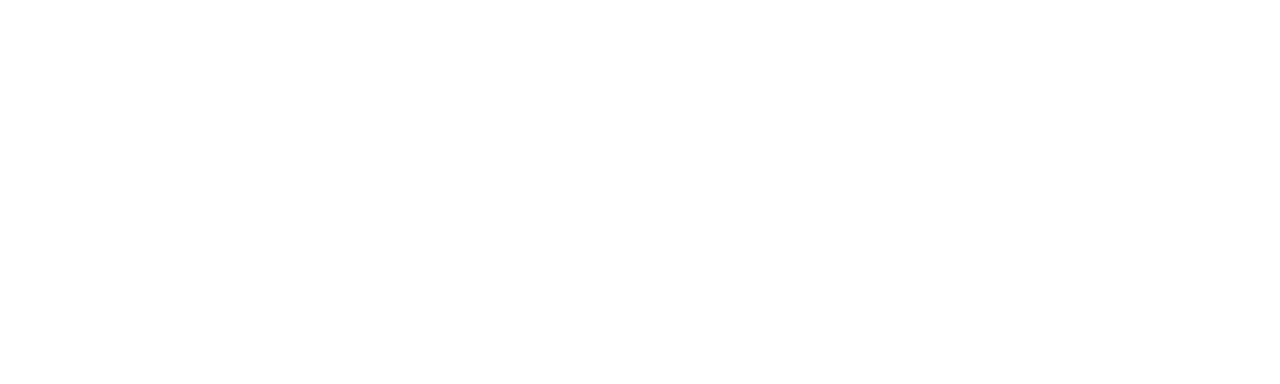
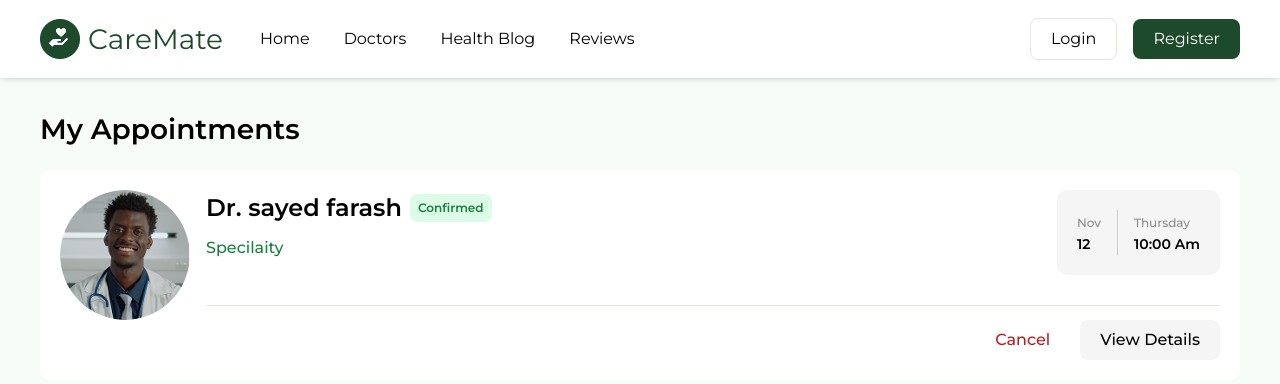
Before and after one commit to Abdalrahman-gits/careMate, a React (Vite) app: page /booked-appointments in a window 1280 px wide. Before the commit this address had no page. Shown: the top 384 px of the page. Built offline with nearby package versions, Linux system fonts and the light colour scheme.

Commit message:
style: finished desktop styling

```diff
--- a/src/App.jsx
+++ b/src/App.jsx
@@ -12,6 +12,7 @@
 import { QueryClient, QueryClientProvider } from "@tanstack/react-query";
 import { Toaster } from "react-hot-toast";
 import AuthProvider from "./contexts/AuthContext";
+import Appointments from "./pages/Appointments";
 
 const queryClient = new QueryClient();
 
@@ -31,6 +32,7 @@
               </Route>
               <Route path="/doctors" element={<Doctors />} />
               <Route path="/doctors/doctor/:id" element={<Doctor />} />
+              <Route path="/booked-appointments" element={<Appointments />} />
               <Route path="/health-blog" element={<HealthBlog />} />
               <Route path="/reviews" element={<Reviews />} />
             </Route>
--- a/src/features/doctors/AvailableDoctorCard.jsx
+++ b/src/features/doctors/AvailableDoctorCard.jsx
@@ -1,11 +1,11 @@
 import styled from "styled-components";
-// import doctor1 from "../../assets/doctor1.png";
 import Button from "../../ui/Button";
 import { RiStethoscopeLine } from "react-icons/ri";
 import { BsHourglassSplit } from "react-icons/bs";
 import Wrapper from "../../ui/Wrapper";
 import StarRating from "../../ui/StarRating";
 import { useNavigate } from "react-router-dom";
+import Image from "../../ui/ImageCircle";
 
 const StyledDoctorCard = styled.div`
   display: flex;
@@ -35,12 +35,6 @@
   & h2 {
     font-weight: 600;
   }
-`;
-
-const Image = styled.img`
-  width: 15rem;
-  height: 15rem;
-  border-radius: 50%;
 `;
 
 function AvailableDoctorCard({ doctor }) {
--- /dev/null
+++ b/src/pages/Appointments.jsx
@@ -0,0 +1,28 @@
+import styled from "styled-components";
+import Container from "../ui/Container";
+import AppointmentsList from "../ui/AppointmentsList";
+
+const StyledAppointments = styled.div`
+  padding-block: 3rem;
+  background-color: var(--bg-card);
+`;
+
+const Header = styled.h1`
+  font-size: 2.8rem;
+  font-weight: 600;
+  margin-bottom: 2rem;
+`;
+
+function Appointments() {
+  return (
+    <StyledAppointments>
+      <Container>
+        <Header>My Appointments</Header>
+
+        <AppointmentsList />
+      </Container>
+    </StyledAppointments>
+  );
+}
+
+export default Appointments;
--- /dev/null
+++ b/src/ui/AppointmentCard.jsx
@@ -0,0 +1,148 @@
+import styled from "styled-components";
+import image from "../assets/doc22.png";
+import ImageCircle from "./ImageCircle";
+
+const Card = styled.div`
+  padding: 2rem;
+  border-radius: var(--border-radius-lg);
+  background-color: white;
+
+  display: grid;
+  grid-template-columns: auto 1fr;
+  align-items: start;
+  column-gap: 1.6rem;
+`;
+
+const Row = styled.div`
+  display: flex;
+  align-items: center;
+  gap: 0.8rem;
+
+  margin-bottom: 1rem;
+
+  & > h3 {
+    font-weight: 600;
+    font-size: 2.4rem;
+  }
+`;
+
+const AppointmentDetails = styled.div`
+  display: flex;
+  justify-content: space-between;
+  align-items: flex-start;
+  padding-bottom: 3rem;
+  border-bottom: 1px solid var(--border-color);
+`;
+
+const BadgeStatus = styled.span`
+  padding: 0.5rem 0.8rem;
+  border-radius: var(--border-radius-md);
+  font-size: 1.2rem;
+  font-weight: 600;
+  text-transform: capitalize;
+  color: var(--color-green-700);
+
+  background-color: #dcfce7;
+`;
+
+const Speciality = styled.span`
+  text-transform: capitalize;
+  font-weight: 500;
+  color: var(--color-green-700);
+`;
+
+const DateBox = styled.div`
+  position: relative;
+  padding: 2rem;
+  border-radius: var(--border-radius-lg);
+  background-color: var(--bg-ligt-gray);
+
+  display: flex;
+  justify-content: space-between;
+  gap: 1.6rem;
+`;
+
+const Slot = styled.div`
+  & > span {
+    text-transform: capitalize;
+    color: var(--color-muted);
+    font-size: 1.2rem;
+    font-weight: 500;
+  }
+
+  & > p {
+    text-transform: capitalize;
+    font-size: 1.4rem;
+    font-weight: 600;
+  }
+`;
+
+const Divider = styled.span`
+  width: 1px;
+  background-color: #ccc;
+`;
+
+const CardFooter = styled.div`
+  grid-column: 2 / -1;
+
+  display: flex;
+  gap: 1rem;
+  justify-content: end;
+  font-weight: 500;
+
+  & > button:first-child {
+    background: none;
+    padding: var(--btn-sm-pd);
+    color: var(--color-red-700);
+    border-radius: var(--border-radius-md);
+
+    &:hover {
+      background-color: var(--bg-ligt-gray);
+    }
+  }
+
+  & > button:last-child {
+    padding: var(--btn-sm-pd);
+    background-color: var(--bg-ligt-gray);
+    border-radius: var(--border-radius-md);
+  }
+`;
+
+function AppointmentCard({ bookInfo }) {
+  return (
+    <Card>
+      <ImageCircle src={image} size="13" alt="imgae" />
+
+      <AppointmentDetails>
+        <div>
+          <Row>
+            <h3>Dr. sayed farash</h3>
+            <BadgeStatus>confirmed</BadgeStatus>
+          </Row>
+          <Speciality>specilaity</Speciality>
+        </div>
+
+        <DateBox>
+          <Slot>
+            <span>Nov</span>
+            <p>12</p>
+          </Slot>
+
+          <Divider />
+
+          <Slot>
+            <span>thursday</span>
+            <p>10:00 Am</p>
+          </Slot>
+        </DateBox>
+      </AppointmentDetails>
+
+      <CardFooter>
+        <button>Cancel</button>
+        <button>View Details</button>
+      </CardFooter>
+    </Card>
+  );
+}
+
+export default AppointmentCard;
--- /dev/null
+++ b/src/ui/AppointmentsList.jsx
@@ -0,0 +1,12 @@
+import AppointmentCard from "./AppointmentCard";
+import DoctorGrid from "./DoctorGrid";
+
+function AppointmentsList() {
+  return (
+    <DoctorGrid>
+      <AppointmentCard />
+    </DoctorGrid>
+  );
+}
+
+export default AppointmentsList;
--- /dev/null
+++ b/src/ui/DoctorGrid.jsx
@@ -0,0 +1,13 @@
+import styled from "styled-components";
+
+const DoctorGrid = styled.div`
+  display: grid;
+  grid-template-columns: repeat(auto-fill, minmax(300px, 1fr));
+  gap: var(--section-lg-gap);
+
+  @media (min-width: 991px) {
+    grid-template-columns: 1fr;
+  }
+`;
+
+export default DoctorGrid;
--- a/src/ui/Header.jsx
+++ b/src/ui/Header.jsx
@@ -12,6 +12,7 @@
 import Dropdowns from "./Dropdowns";
 import AuthButtons from "./AuthButtons";
 import UserAvatar from "../features/authentication/UserAvatar";
+import { useNavigate } from "react-router-dom";
 
 const StyledHeader = styled.header`
   position: sticky;
@@ -58,6 +59,7 @@
   const [menuOpened, setMenuOpened] = useState(false);
   const { isAuthenticated, isPending: isLogin } = useAuth();
   const { logout, isPending: isLogout } = useLogout();
+  const navigate = useNavigate();
 
   const isLoading = isLogin || isLogout;
 
@@ -82,7 +84,10 @@
 
                   <Dropdowns.List menuId="user-avatar">
                     <Dropdowns.Item>Profile</Dropdowns.Item>
-                    <Dropdowns.Item>My Appointments</Dropdowns.Item>
+                    <Dropdowns.Item
+                      onClick={() => navigate("/booked-appointments")}>
+                      My Appointments
+                    </Dropdowns.Item>
                     <Dropdowns.Item onClick={logout}>Logout</Dropdowns.Item>
                   </Dropdowns.List>
                 </Dropdowns.Menu>
--- /dev/null
+++ b/src/ui/ImageCircle.jsx
@@ -0,0 +1,12 @@
+import styled, { css } from "styled-components";
+
+const ImageCircle = styled.img`
+  ${({ size = 15 }) => css`
+    width: ${size}rem;
+    height: ${size}rem;
+  `}
+
+  border-radius: 50%;
+`;
+
+export default ImageCircle;
--- a/src/ui/ReviewsList.jsx
+++ b/src/ui/ReviewsList.jsx
@@ -1,23 +1,13 @@
-import styled from "styled-components";
 import ReviewCard from "./ReviewCard";
-
-const StyledReviewsList = styled.div`
-  display: grid;
-  grid-template-columns: repeat(auto-fill, minmax(300px, 1fr));
-  gap: var(--section-lg-gap);
-
-  @media (min-width: 991px) {
-    grid-template-columns: 1fr;
-  }
-`;
+import DoctorGrid from "./DoctorGrid";
 
 function ReviewsList() {
   return (
-    <StyledReviewsList>
+    <DoctorGrid>
       {Array.from({ length: 4 }, (ele, i) => (
         <ReviewCard number={i + 1} />
       ))}
-    </StyledReviewsList>
+    </DoctorGrid>
   );
 }
 
```
Also changed, not shown: src/ui/ReviewCard.jsx (+3 -10 lines).
